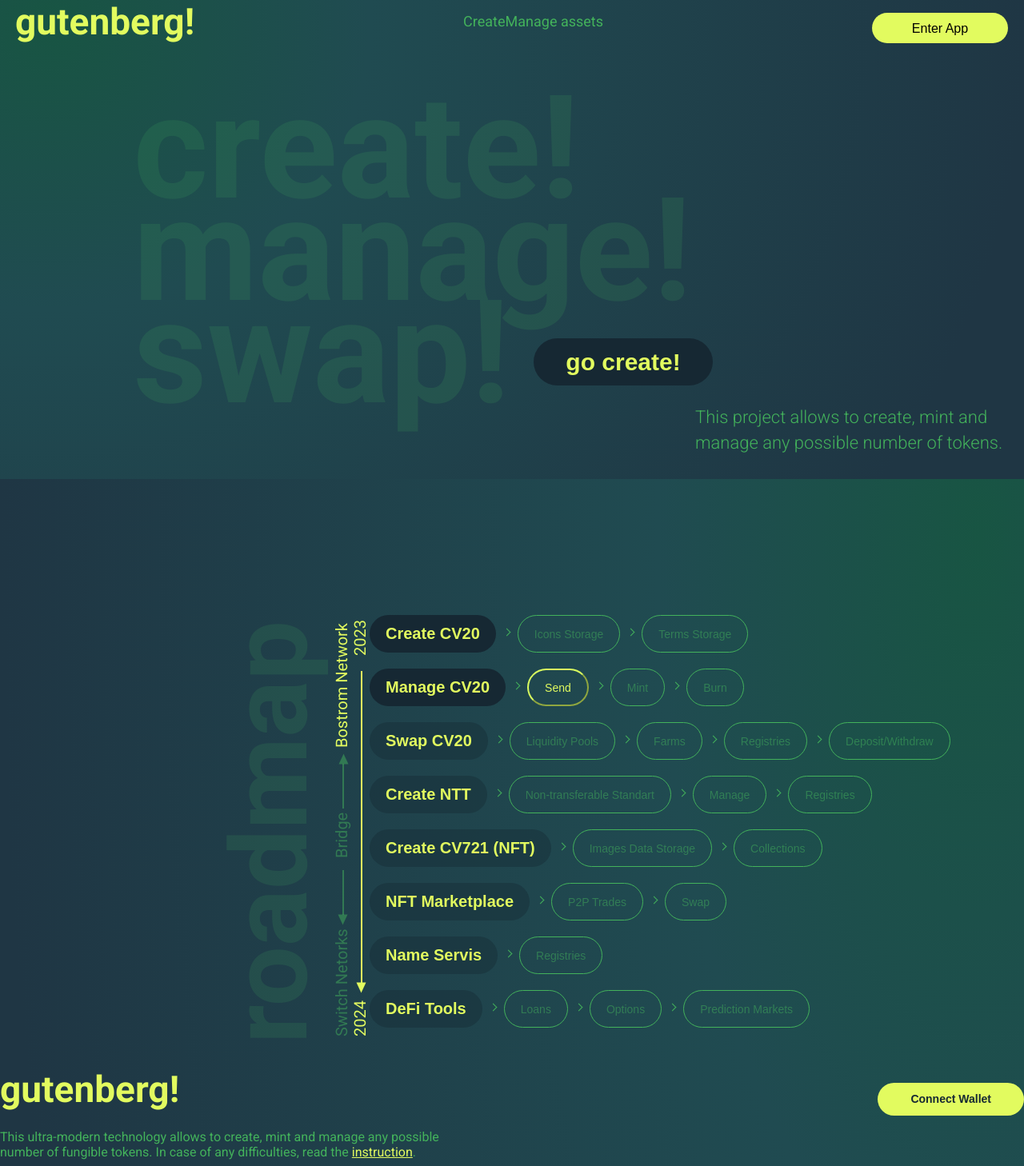
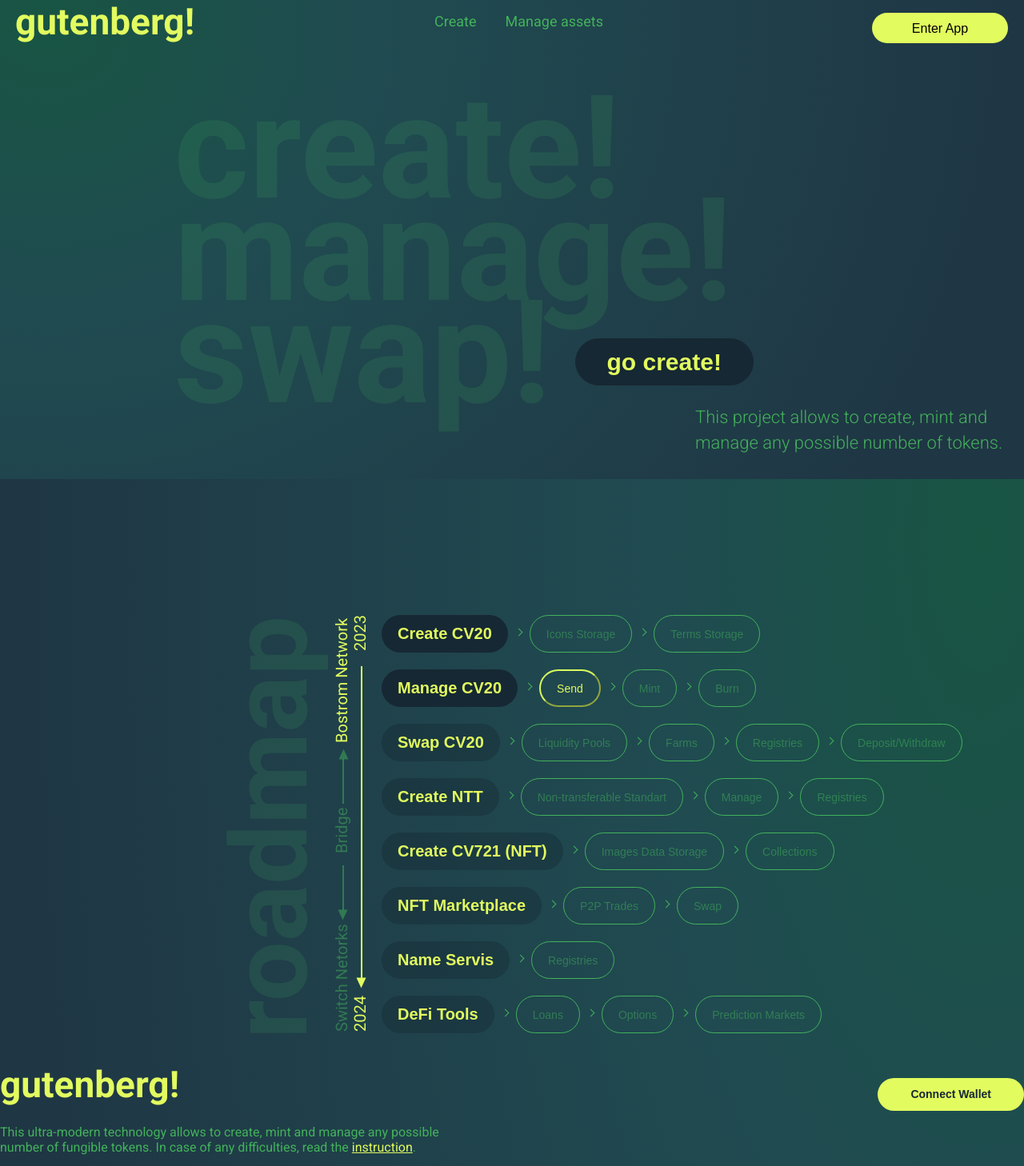
Before and after one commit to diekuche/gutenberg, a React (Create React App) app: page /old in a window 1280 px wide. Shown: the top 1458 px of the page at 80% size. Built offline with nearby package versions, Linux system fonts and the light colour scheme.

Commit message:
Fix mistake3

```diff
--- a/src/components/BasicWindow/BasicWindow.module.css
+++ b/src/components/BasicWindow/BasicWindow.module.css
@@ -4,7 +4,7 @@
   font-weight: 700;
   font-size: 180px;
   line-height: 128px;
-  margin-left: 13%;
+  margin-left: 17%;
   align-items: center;
 }
 
@@ -21,7 +21,7 @@
   margin-left: 30px;
 }
 
-.mid {
+.middle {
   display: flex;
   flex-direction: column;
   margin-top: 68px;
--- a/src/components/BasicWindow/BasicWindow.tsx
+++ b/src/components/BasicWindow/BasicWindow.tsx
@@ -3,7 +3,7 @@ import styles from "../BasicWindow/BasicWindow.module.css";
 
 const BasicWindow = () => {
   return (
-    <div className={styles.mid}>
+    <div className={styles.middle}>
       <div className={styles.headerstr}>create!</div>
       <div className={styles.headerstr}>manage!</div>
       <div className={styles.headerstr}>
--- a/src/components/HeaderSpoiler/HeaderSpoiler.tsx
+++ b/src/components/HeaderSpoiler/HeaderSpoiler.tsx
@@ -12,12 +12,10 @@ const Header = () => {
         </Link>
       </div>
       <div className={styles.middle}>
-        <span>Create</span>
-        <span>Manage assets</span>
+        <div className={styles.name}>Create</div>
+        <div className={styles.name}>Manage assets</div>
       </div>
-      <button className={styles.btnClass}>
-     Enter App
-    </button>
+      <button className={styles.btnClass}>Enter App</button>
     </header>
   );
 };
--- a/src/components/ManageTok/ManageTok.module.css
+++ b/src/components/ManageTok/ManageTok.module.css
@@ -1,14 +1,15 @@
-.mt {
+.mantok {
   display: flex;
   margin-top: 170px;
 }
-.vert {
+.vertical {
   color: yellow;
   writing-mode: vertical-rl;
   transform: rotate(0.5turn);
   display: flex;
   flex-direction: column;
   margin-left: 30px;
+  margin-right: 15px;
 }
 .roadmap {
   display: flex;
@@ -26,13 +27,6 @@
   color: rgba(67, 178, 91, 0.5);
   margin-top: 9px;
 }
-.txt2 {
-  display: flex;
-  font-weight: 400;
-  font-size: 20px;
-  line-height: 23px;
-  color: #e2fb5f;
-}
 .bridge {
   display: flex;
   margin-bottom: 5px;
@@ -48,7 +42,7 @@
   margin-right: 6px;
   margin-top: 5px;
 }
-.bn {
+.bostnetw {
   color: #e2fb5f;
 }
 .triangleU {
@@ -106,12 +100,12 @@
 .choice {
   display: flex;
   flex-direction: column;
-  justify-content: space-between;
+  height: 156px;
 }
 .tokenstr {
   display: flex;
   flex-direction: row;
-  margin-bottom: 20px;
+  margin-bottom: 21px;
 }
 .iconsecond {
   background-color: rgba(67, 178, 91, 0);
--- a/src/components/ManageTok/ManageTok.tsx
+++ b/src/components/ManageTok/ManageTok.tsx
@@ -5,8 +5,8 @@ import Year from "../Year/Year";
 
 const ManTok = () => {
   return (
-    <div className={styles.mt}>
-      <div className={styles.vert}>
+    <div className={styles.mantok}>
+      <div className={styles.vertical}>
         <div className={styles.roadmap}>roadmap</div>
         <div className={styles.switchNet}>
           Switch Netorks
@@ -15,7 +15,7 @@ const ManTok = () => {
           <div className={styles.bridge}>Bridge</div>
           <Arrow />
           <div className={styles.triangleU}></div>
-          <div className={styles.bn}>Bostrom Network</div>
+          <div className={styles.bostnetw}>Bostrom Network</div>
         </div>
         <Year />
       </div>
```
